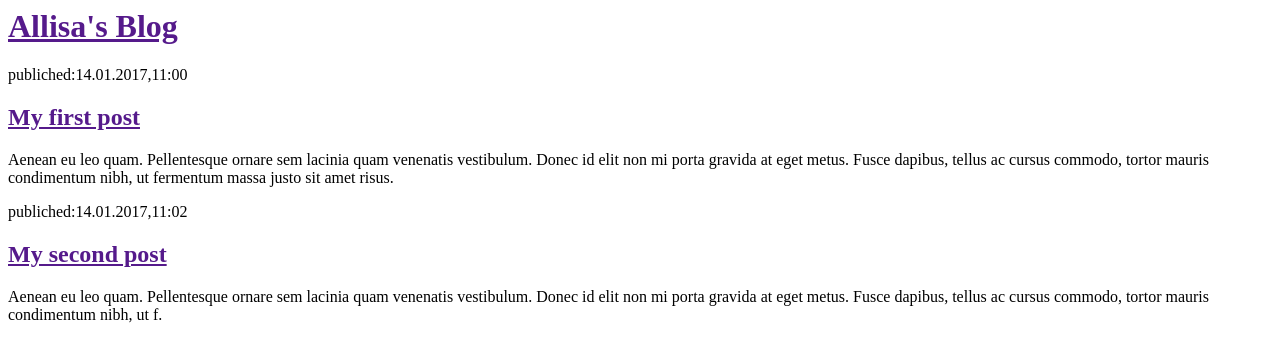
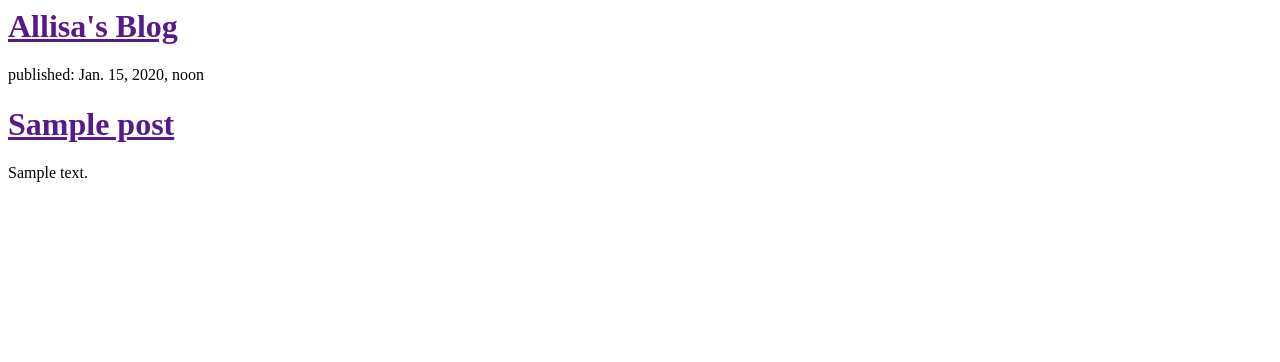
Before and after one commit to Allisa13/my-first-blog, a Django app: template blog/templates/blog/post_list.html in a window 1280 px wide. Shown: the top 362 px of the page. Run offline with Django 3.2, Linux system fonts and the light colour scheme; the template is opened without the code that fills it: values that come from a table or form of the project are taken from there, others are empty; tables that the repository leaves empty hold one stand-in row (values such as "Sample post").

Commit message:
Modified templates to display posts from database.

```diff
--- a/blog/templates/blog/post_list.html
+++ b/blog/templates/blog/post_list.html
@@ -8,18 +8,13 @@
            <h1><a Href="">Allisa's Blog</a></h1>
        </div>
 
+       {% for post in posts %}
        <div>
-           <p>publiched:14.01.2017,11:00</p>
-           <h2><a href="">My first post</a></h2>
-       <p>Aenean eu leo quam. Pellentesque ornare sem lacinia quam venenatis vestibulum. Donec id elit non mi porta gravida at eget metus. Fusce dapibus, tellus ac cursus commodo, tortor mauris condimentum nibh, ut fermentum massa justo sit amet risus.</p>
-       </div>
-
-       <div>
-           <p>publiched:14.01.2017,11:02</p>
-           <h2><a href="">My second post</a></h2>
-       <p>Aenean eu leo quam. Pellentesque ornare sem lacinia quam venenatis vestibulum. Donec id elit non mi porta gravida at eget metus. Fusce dapibus, tellus ac cursus commodo, tortor mauris condimentum nibh, ut f.</p>
-       </div>
-
+           <p>published: {{post.published_date}}</p>
+           <h1><a href = "">{{post.title}}</a></h1>
+           <p>{{post.text|linebreaksbr}}</p>
+             </div>
+       {% endfor%}
     </body>
 
 </html>
--- a/blog/views.py
+++ b/blog/views.py
@@ -1,4 +1,7 @@
 from django.shortcuts import render
+from django.utils import timezone
+from .models import Post
 
 def post_list(request):
-    return render(request, 'blog/post_list.html',{})
+    posts = Post.objects.filter(published_date__lte=timezone.now()).order_by('published_date')
+    return render(request, 'blog/post_list.html',{'posts': posts})
```
